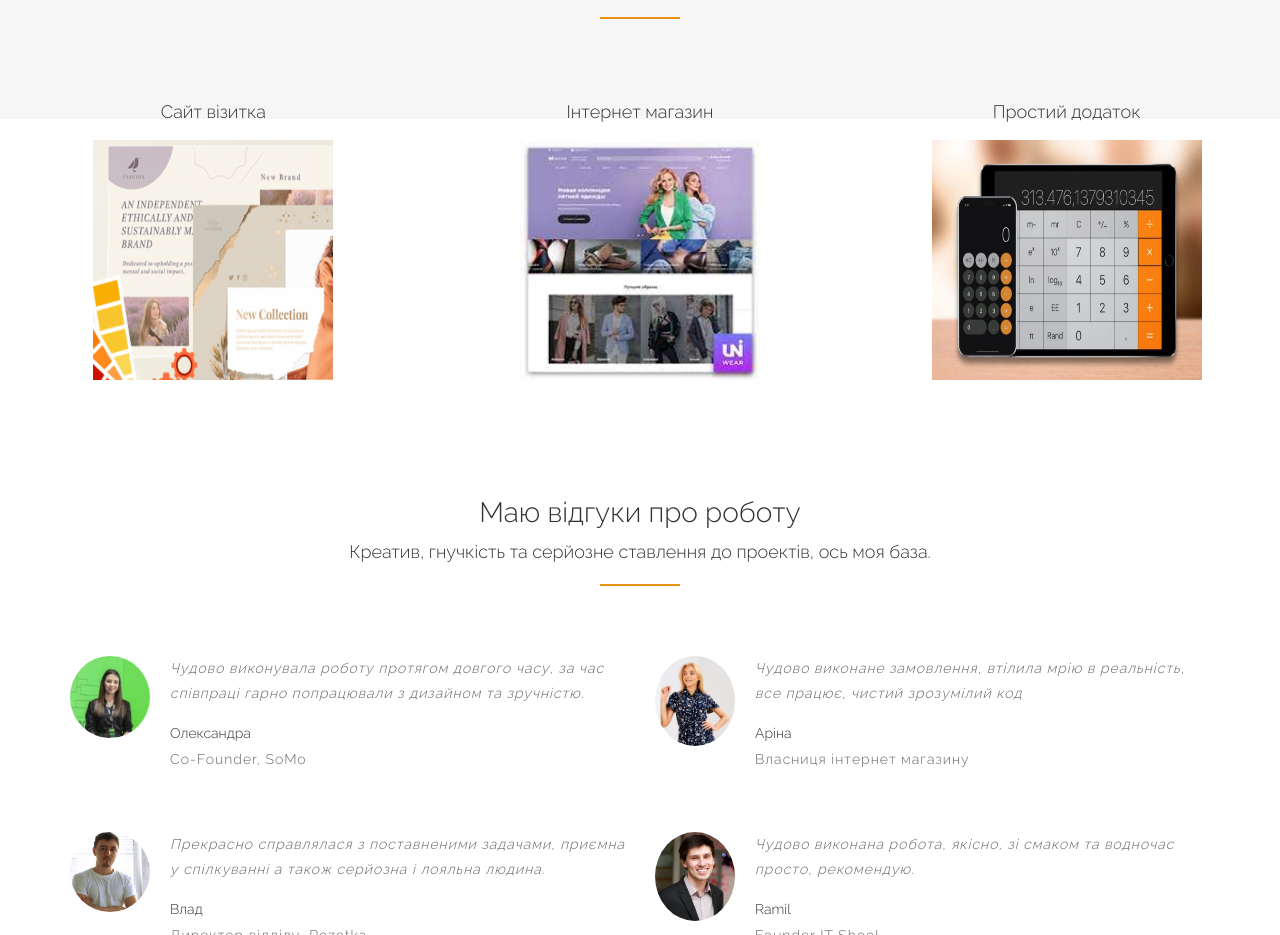
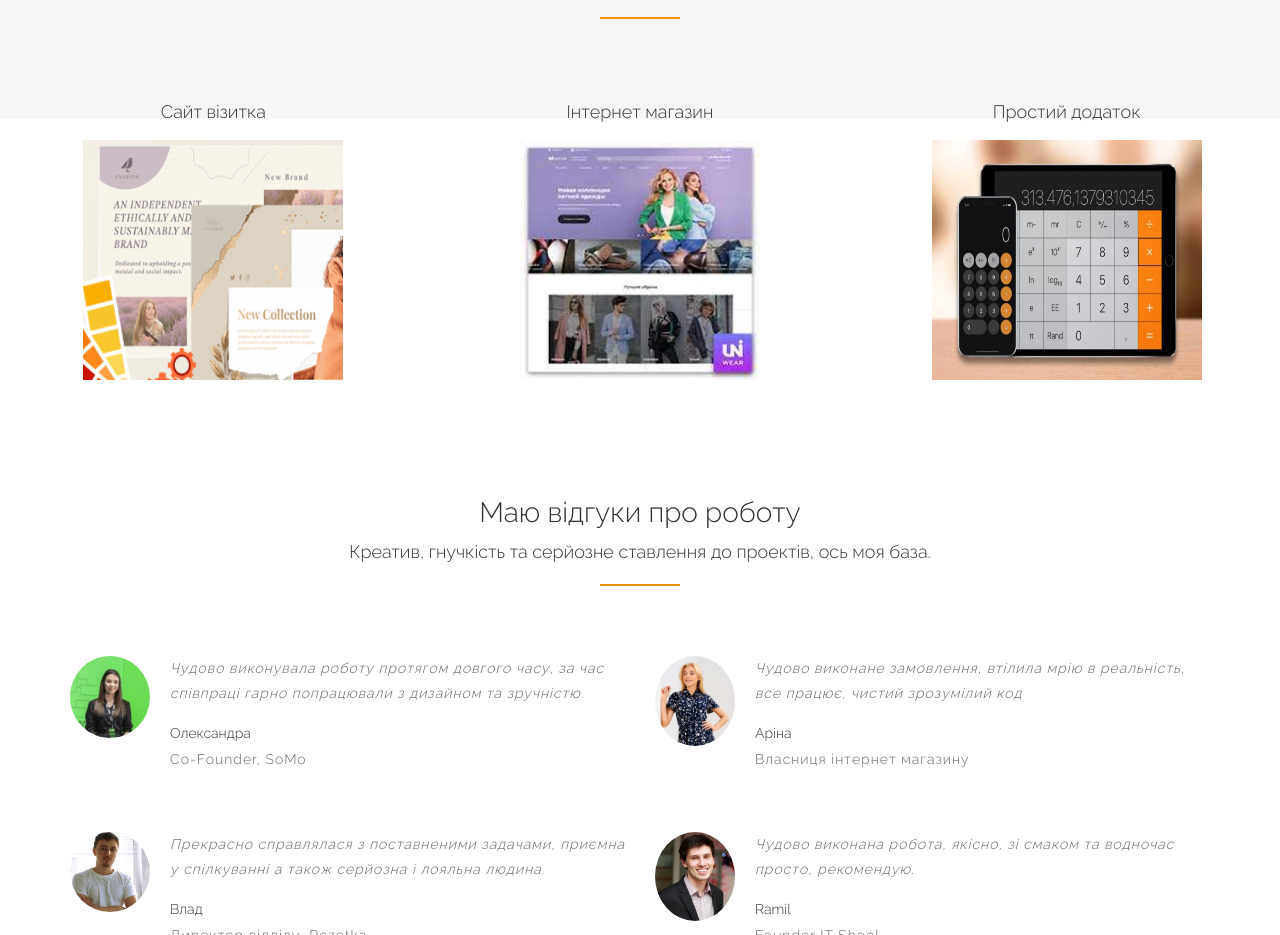
Before and after one commit to Yanchuk2018/portfolio, a plain HTML site: page index.html in a window 1280 px wide. Shown: the part 2840-3775 px from the top of the page. Drawn offline with nearby package versions, Linux system fonts and the light colour scheme; no server answers; a script that the page names is missing; some icons are missing; files whose address does not match are found by name; a web font is replaced by a local one.

Commit message:
Update index.html

```diff
--- a/index.html
+++ b/index.html
@@ -218,7 +218,7 @@
 
             <div class="col-md-6 col-lg-4 wow fadeInUp" data-wow-duration="3s">
                 <h4>Сайт візитка</h4>
-                <img src="img/Візитка.png" alt="Візитка" width="250" height="250">
+                <img src="img/Візитка.png" alt="Візитка" width="270" height="250">
             </div>
             <!-- ITEM END -->
 
```
